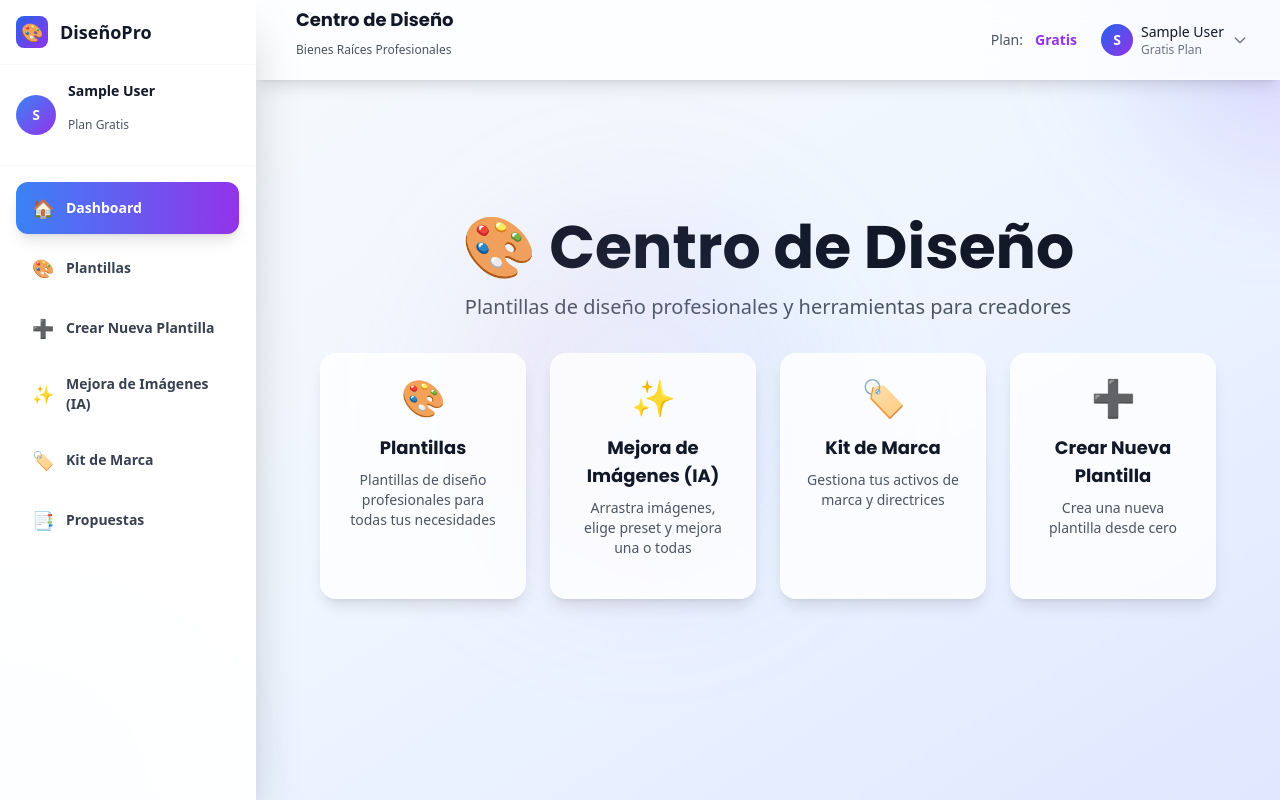
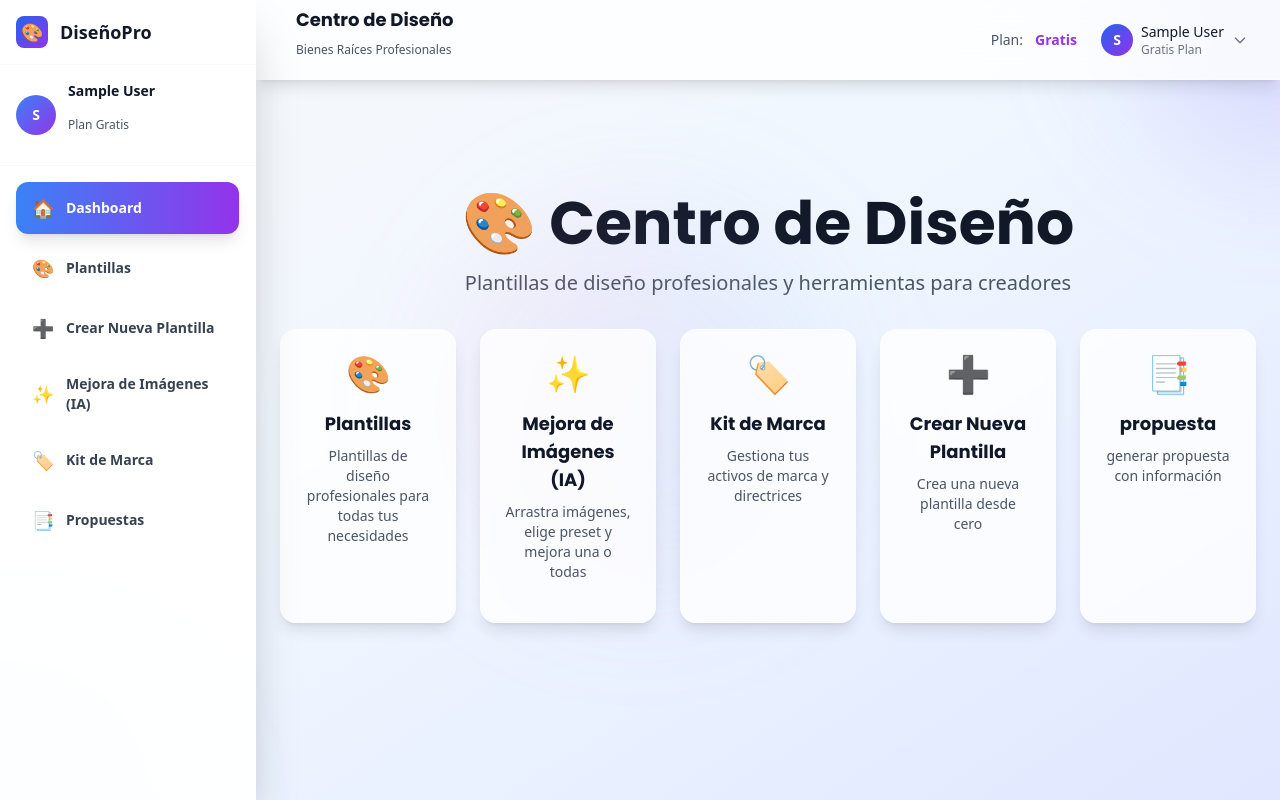
Before and after one commit to Henry5410858/design, a Next.js app in the folder frontend/: page / in a window 1280 px wide. Built offline with nearby package versions, Linux system fonts and the light colour scheme; sample sign-in values are in the browser's storage.

Commit message:
add proposal to dashboard

```diff
--- a/frontend/src/app/page.tsx
+++ b/frontend/src/app/page.tsx
@@ -13,7 +13,7 @@ export default function HomePage() {
   return (
     <DashboardLayout>
       <div className="flex items-center justify-center min-h-[calc(100vh-8rem)]">
-        <div className="text-center max-w-4xl mx-auto">
+        <div className="text-center max-w-6xl mx-auto">
           <div className="mb-8">
             <h1 className="text-6xl font-black text-gray-900 mb-4">
               🎨 Centro de Diseño
@@ -23,7 +23,7 @@ export default function HomePage() {
             </p>
           </div>
 
-          <div className="grid grid-cols-1 md:grid-cols-4 gap-6 mb-12">
+          <div className="grid grid-cols-1 md:grid-cols-5 gap-6 mb-12">
             {/* Templates Card */}
             <Link
               href="/templates"
@@ -63,6 +63,15 @@ export default function HomePage() {
               <h3 className="text-lg font-bold text-gray-900 mb-2">Crear Nueva Plantilla</h3>
               <p className="text-gray-600 text-sm">Crea una nueva plantilla desde cero</p>
             </Link>
+            {/* Create proposal */}
+            <Link
+              href="/proposal"
+              className="bg-white/80 backdrop-blur-sm rounded-2xl p-6 shadow-lg border border-white/30 hover:shadow-xl hover:scale-105 transition-all duration-300 cursor-pointer group"
+            >
+              <div className="text-4xl mb-4 group-hover:scale-110 transition-transform duration-300">📑</div>
+              <h3 className="text-lg font-bold text-gray-900 mb-2">propuesta</h3>
+              <p className="text-gray-600 text-sm">generar propuesta con información</p>
+            </Link>
           </div>
         </div>
       </div>
```
